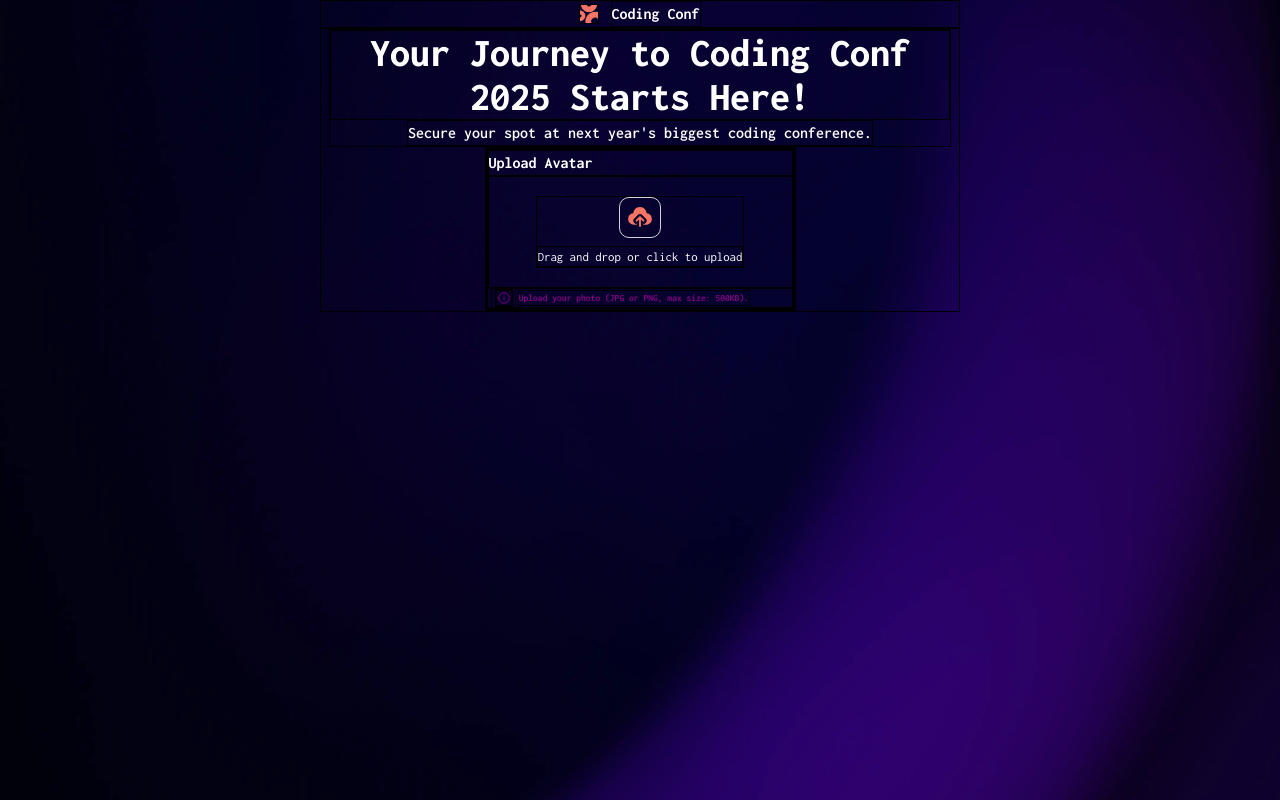
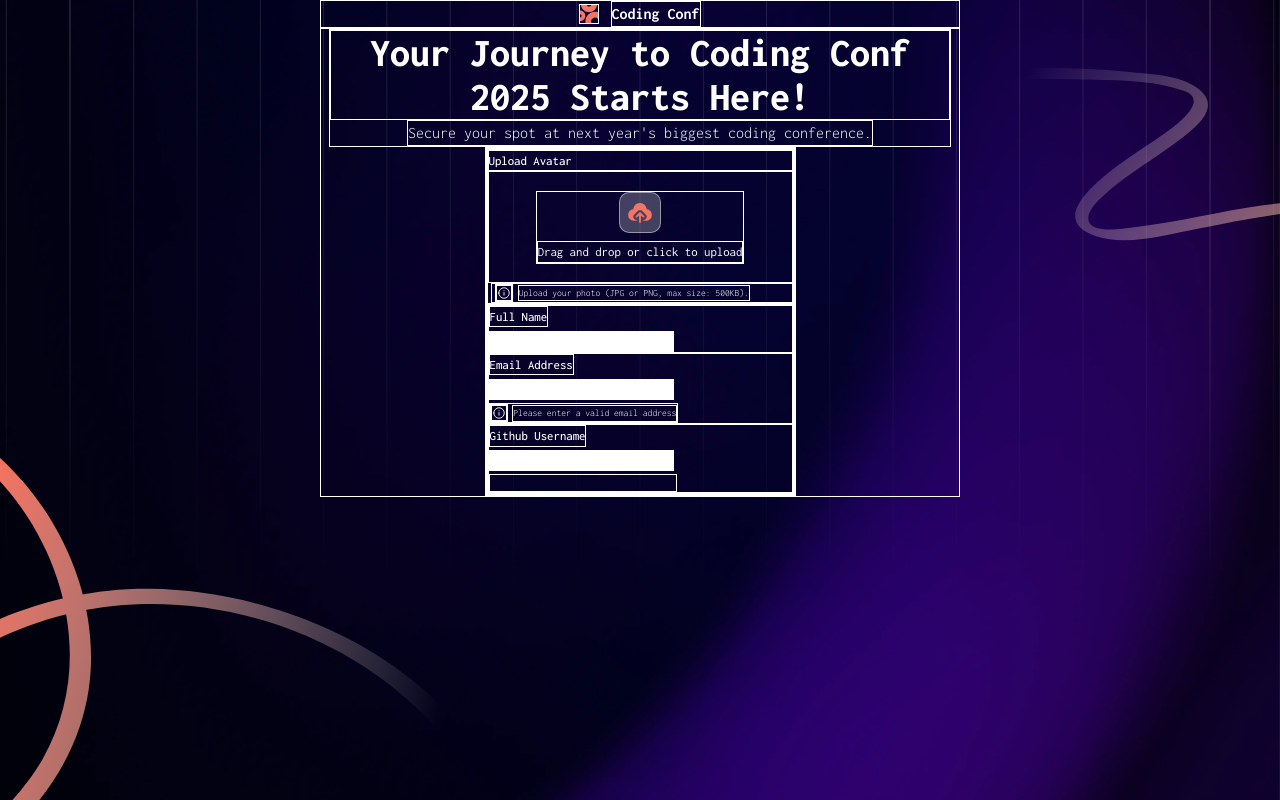
Before and after one commit to awakeinthedreamstate/conference-ticket-generator, a React (Vite) app in the folder ticketgeneratorapp/: page / in a window 1280 px wide. Built offline with nearby package versions, Linux system fonts and the light colour scheme.

Commit message:
Added HTML for attendee bio collection

```diff
--- a/ticketgeneratorapp/src/app.css
+++ b/ticketgeneratorapp/src/app.css
@@ -7,22 +7,16 @@
 }
 
 body {
+  background-image: url("/assets/images/pattern-squiggly-line-bottom.svg"),
+    url("/assets/images/pattern-squiggly-line-top.svg"),
+    url("/assets/images/pattern-lines.svg"),
+    url("/assets/images/background-desktop.png");
+  background-size: 40% auto, 30% auto, contain, cover;
+  background-repeat: no-repeat, no-repeat, repeat, no-repeat;
+  background-position: bottom left, 100% 10%, top center, top center;
+
   margin: 0;
-  background-image: url("/assets/images/background-desktop.png"),
-    url("/assets/images/background-mobile.png");
-  background-size: cover, contain;
   color: white;
-  /* &::after {
-    content: "";
-    position: absolute;
-    top: 0;
-    left: 0;
-    width: 100%;
-    height: 100%;
-    background-image: url("/assets/images/pattern-lines.svg");
-    background-size: cover;
-    z-index: -1;
-  } */
 }
 
 .App {
@@ -45,6 +39,14 @@ body {
   margin-right: auto;
   padding-left: 0.5rem;
   padding-right: 0.5rem;
+}
+
+i {
+  display: flex;
+  flex-direction: column;
+  justify-content: center;
+  font-size: 0.6rem;
+  font-weight: 300;
 }
 
 /*
--- /dev/null
+++ b/ticketgeneratorapp/src/components/AttendeeBioField.jsx
@@ -0,0 +1,61 @@
+import "./attendeebiofield.module.css";
+import styles from "./attendeebiofield.module.css";
+
+export default function AttendeeBioField() {
+  const alertMessage = {
+    name: "Please enter your full name",
+    email: "Please enter a valid email address",
+  };
+  const ICON_SVG = (
+    <svg
+      xmlns="http://www.w3.org/2000/svg"
+      width="16"
+      height="16"
+      fill="none"
+      viewBox="0 0 16 16"
+    >
+      <path
+        stroke="currentColor"
+        strokeLinecap="round"
+        strokeLinejoin="round"
+        d="M2 8a6 6 0 1 0 12 0A6 6 0 0 0 2 8Z"
+      />
+      <path fill="#D1D0D5" d="M8.004 10.462V7.596ZM8 5.57v-.042Z" />
+      <path
+        stroke="currentColor"
+        strokeLinecap="round"
+        strokeLinejoin="round"
+        d="M8.004 10.462V7.596M8 5.569v-.042"
+      />
+    </svg>
+  );
+
+  return (
+    <div>
+      <div id="fullName" className={styles.field}>
+        <p>Full Name</p>
+        <input type="text" name="fullName" required />
+        {/* {(invalidField && (
+          <p className={styles.alert}>
+            <i className={styles.icons}>{ICON_SVG}</i>
+            <span>{alertMessage.name}</span>
+          </p>
+        )) ||
+          null} */}
+      </div>
+      <div id="email" className={styles.field}>
+        <p>Email Address</p>
+        <input type="email" name="email" required />
+        <p className={styles.alert}>
+          <i className={styles.icons}>{ICON_SVG}</i>
+          <span>{alertMessage.email}</span>
+        </p>
+      </div>
+      <div className={styles.field}>
+        <p>Github Username</p>
+        <input type="text" name="github" />
+        <span className={styles.spaceholder}></span>
+      </div>
+    </div>
+  );
+}
--- a/ticketgeneratorapp/src/components/TicketForm.jsx
+++ b/ticketgeneratorapp/src/components/TicketForm.jsx
@@ -1,3 +1,4 @@
+import AttendeeBioField from "./AttendeeBioField";
 import UploadAvatar from "./UploadAvatar";
 import styles from "./ticketform.module.css";
 
@@ -6,6 +7,7 @@ export default function TicketForm() {
     <div id={styles.ticketForm}>
       <form id="attendeeForm">
         <UploadAvatar />
+        <AttendeeBioField />
       </form>
     </div>
   );
--- a/ticketgeneratorapp/src/components/UploadAvatar.jsx
+++ b/ticketgeneratorapp/src/components/UploadAvatar.jsx
@@ -1,6 +1,5 @@
 import { useReducer, useRef, useState } from "react";
 import styles from "./uploadavatar.module.css";
-
 export default function UploadAvatar() {
   const MAX_FILE_SIZE = 500 * 1024;
   const DEFAULT_ALERT = "Upload your photo (JPG or PNG, max size: 500KB).";
@@ -37,11 +36,10 @@ export default function UploadAvatar() {
     setImage(null);
     setAlertMessage(DEFAULT_ALERT);
     avatarUploadInputRef.current.value = "";
-    console.log("remove image triggered");
   }
 
   return (
-    <div id="uploadSection">
+    <div id={styles.uploadSection}>
       <p>Upload Avatar</p>
       <div id={styles.avatarUploadArea}>
         <input
--- /dev/null
+++ b/ticketgeneratorapp/src/components/attendeebiofield.module.css
@@ -0,0 +1,39 @@
+.alert,
+i {
+  display: flex;
+  flex-direction: row;
+  justify-content: start;
+  align-items: center;
+  font-size: 0.6rem;
+  font-weight: 300;
+  gap: 0.3rem;
+  color: white;
+  margin: 0;
+}
+
+input {
+  margin: 0;
+}
+
+.field {
+  display: flex;
+  flex-direction: column;
+  justify-content: start;
+  align-items: start;
+  gap: 0.2rem;
+}
+.field p:first-of-type {
+  font-weight: 500;
+  font-size: 0.8rem;
+  color: white;
+}
+
+.icons {
+  margin-left: 0;
+}
+
+/* span that holds the space an alert p would've taken */
+.spaceholder {
+  width: 11.75rem;
+  height: 1.125rem;
+}/*# sourceMappingURL=attendeebiofield.module.css.map */
--- a/ticketgeneratorapp/src/components/formheader.module.css
+++ b/ticketgeneratorapp/src/components/formheader.module.css
@@ -16,6 +16,6 @@
   font-size: 2.5rem;
 }
 .formHeader p {
-  font-weight: 600;
+  font-weight: 300;
   font-size: 1rem;
 }/*# sourceMappingURL=formheader.module.css.map */
--- a/ticketgeneratorapp/src/components/uploadavatar.module.css
+++ b/ticketgeneratorapp/src/components/uploadavatar.module.css
@@ -5,9 +5,16 @@ i {
   justify-content: start;
   align-items: center;
   font-size: 0.6rem;
+  font-weight: 300;
   gap: 0.3rem;
   margin-left: 0.2rem;
-  color: purple;
+  color: white;
+}
+
+#uploadSection p:first-of-type {
+  font-weight: 500;
+  font-size: 0.8rem;
+  color: white;
 }
 
 #avatarUploadArea {
@@ -42,8 +49,9 @@ i {
 }
 #avatarUploadArea #noAvatar img {
   padding: 0.3rem;
-  border: 1px solid hsl(252, 6%, 83%);
+  border: 1px solid hsl(from hsl(252, 6%, 83%) h s l/60%);
   border-radius: 10px;
+  background-color: hsl(from hsl(252, 6%, 83%) h s l/30%);
 }
 #avatarUploadArea #yesAvatar {
   display: grid;
@@ -66,14 +74,14 @@ i {
   height: 1rem;
   grid-area: button2;
   font-size: 0.8rem;
-  background-color: hsl(252, 6%, 83%);
+  background-color: hsl(from hsl(252, 6%, 83%) h s l/60%);
   border: none;
   border-radius: 2px;
   padding-bottom: 1.1rem;
   color: white;
   cursor: pointer;
 }
-#avatarUploadArea #yesAvatar button:hover #avatarUploadArea #yesAvatar button:focus {
+#avatarUploadArea #yesAvatar button:hover {
   text-decoration: underline;
 }
 #avatarUploadArea #yesAvatar button:first-of-type {
--- a/ticketgeneratorapp/src/reset.css
+++ b/ticketgeneratorapp/src/reset.css
@@ -92,7 +92,7 @@ textarea:not([rows]) {
 /* Border around all divs to aid build */
 
 .App * {
-  border: 1px solid black;
+  border: 1px solid white;
 }
 
 /* Remove seemingly default margin from all <p> elements */
```
